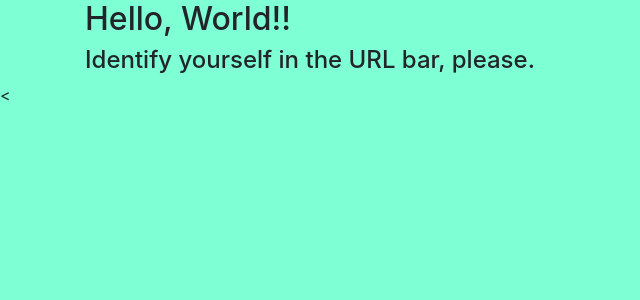
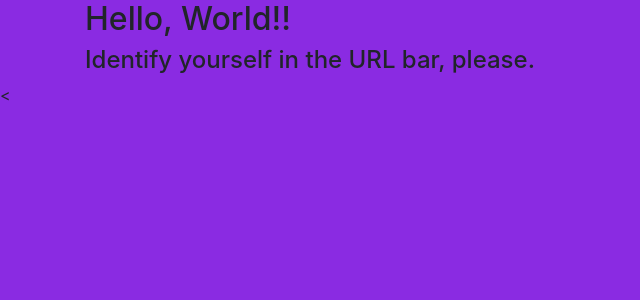
Before and after one commit to ancheetz/ProjectRepo, a Flask app: page / in a window 1280 px wide. Shown: the top 300 px of the page, without its empty margins (0-640 px from the left). Run offline with Flask 2, Linux system fonts and the light colour scheme; some libraries are stand-ins or nearby versions.

Commit message:
new color

```diff
--- a/static/style.css
+++ b/static/style.css
@@ -1,4 +1,4 @@
 
 body {
-    background-color: aquamarine;
+    background-color: blueviolet;
 }
```
